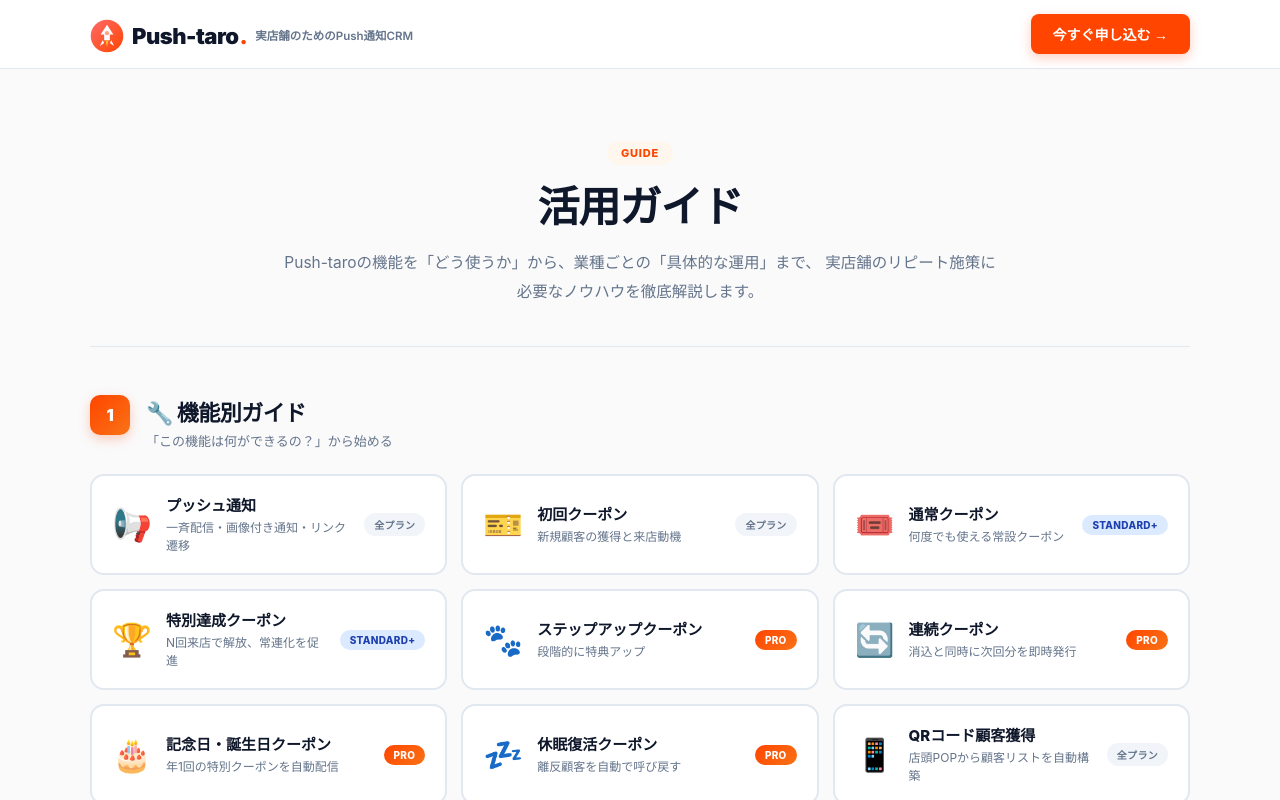
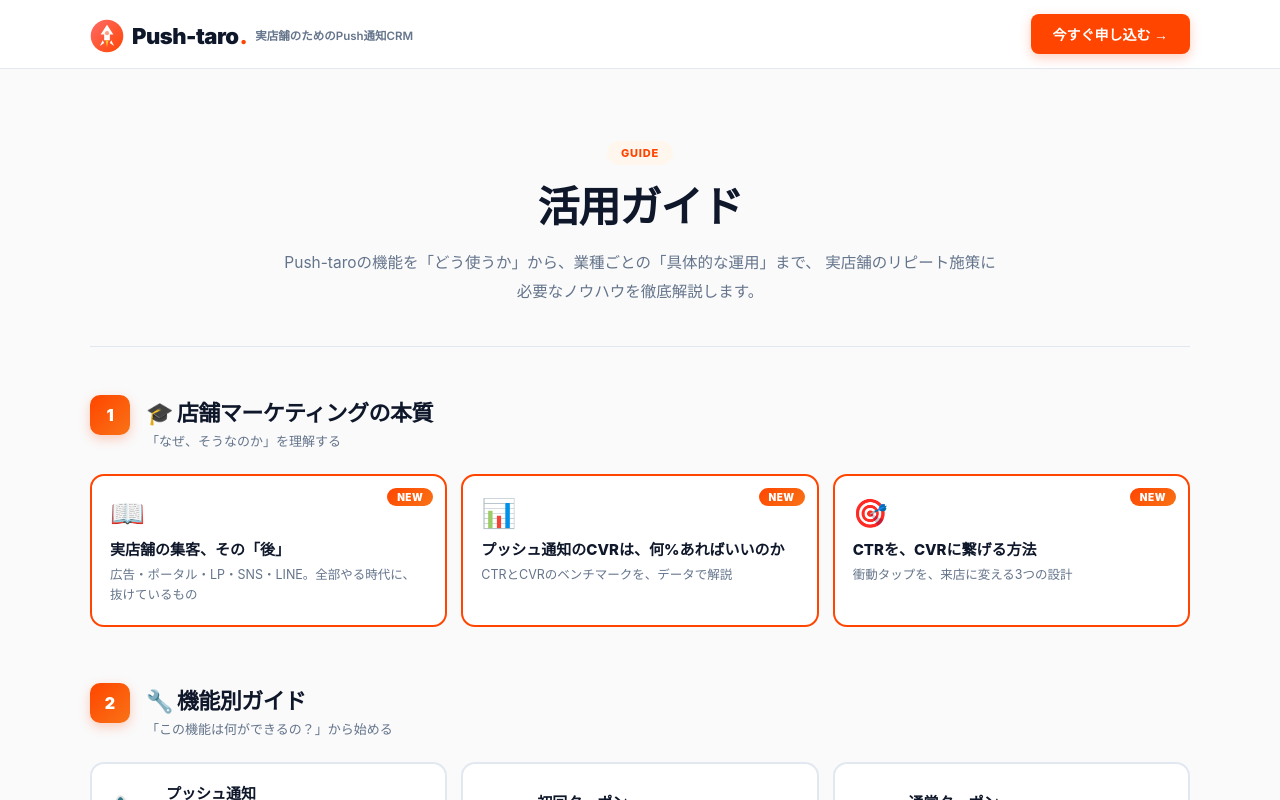
Before and after one commit to thellcishii-lang/push-taro, a Next.js app: page /guide in a window 1280 px wide. Shown: the top 800 px of the page. Built offline with nearby package versions, Linux system fonts and the light colour scheme; no server answers.

Commit message:
Update section titles and links in GuideClient

```diff
--- a/app/guide/GuideClient.tsx
+++ b/app/guide/GuideClient.tsx
@@ -24,10 +24,42 @@ export default function GuideClient() {
           </p>
         </div>
 
-        {/* ① 機能別ガイド */}
+        {/* ① 店舗マーケティングの本質 */}
         <section className="g-sec">
           <div className="g-sec-head">
             <span className="g-sec-num">1</span>
+            <div>
+              <h2>🎓 店舗マーケティングの本質</h2>
+              <p>「なぜ、そうなのか」を理解する</p>
+            </div>
+          </div>
+
+          <div className="g-grid">
+            <Link href="/guide/store-marketing" className="g-card is-new">
+              <span className="g-card-new">NEW</span>
+              <span className="g-card-icon">📖</span>
+              <h4>実店舗の集客、その「後」</h4>
+              <p>広告・ポータル・LP・SNS・LINE。全部やる時代に、抜けているもの</p>
+            </Link>
+            <Link href="/guide/push-notification-metrics" className="g-card is-new">
+              <span className="g-card-new">NEW</span>
+              <span className="g-card-icon">📊</span>
+              <h4>プッシュ通知のCVRは、何%あればいいのか</h4>
+              <p>CTRとCVRのベンチマークを、データで解説</p>
+            </Link>
+            <Link href="/guide/ctr-to-cvr" className="g-card is-new">
+              <span className="g-card-new">NEW</span>
+              <span className="g-card-icon">🎯</span>
+              <h4>CTRを、CVRに繋げる方法</h4>
+              <p>衝動タップを、来店に変える3つの設計</p>
+            </Link>
+          </div>
+        </section>
+
+        {/* ② 機能別ガイド */}
+        <section className="g-sec">
+          <div className="g-sec-head">
+            <span className="g-sec-num">2</span>
             <div>
               <h2>🔧 機能別ガイド</h2>
               <p>「この機能は何ができるの？」から始める</p>
@@ -93,14 +125,13 @@ export default function GuideClient() {
           </div>
         </section>
 
-        {/* ② 業種別ガイド */}
+        {/* ③ 業種別ガイド */}
         <section className="g-sec">
           <div className="g-sec-head">
-            <span className="g-sec-num">2</span>
+            <span className="g-sec-num">3</span>
             <div><h2>🏪 業種別ガイド</h2><p>あなたの業種に合わせた活用方法</p></div>
           </div>
           <div className="g-grid">
-            {/* ★ NEW：パン屋（追加） */}
             <Link href="/guide/bakery" className="g-card is-new">
               <span className="g-card-new">NEW</span>
               <span className="g-card-icon">🥐</span>
@@ -119,10 +150,10 @@ export default function GuideClient() {
           </div>
         </section>
 
-        {/* ③ テーマ別ガイド */}
+        {/* ④ テーマ別ガイド */}
         <section className="g-sec">
           <div className="g-sec-head">
-            <span className="g-sec-num">3</span>
+            <span className="g-sec-num">4</span>
             <div><h2>🎯 テーマ別ガイド</h2><p>目的から逆引きで探す</p></div>
           </div>
           <div className="g-grid">
@@ -133,10 +164,10 @@ export default function GuideClient() {
           </div>
         </section>
 
-        {/* ④ 運用ノウハウ */}
+        {/* ⑤ 運用ノウハウ */}
         <section className="g-sec">
           <div className="g-sec-head">
-            <span className="g-sec-num">4</span>
+            <span className="g-sec-num">5</span>
             <div><h2>📚 運用ノウハウ</h2><p>安全な運用と成功事例</p></div>
           </div>
           <div className="g-grid">
```
